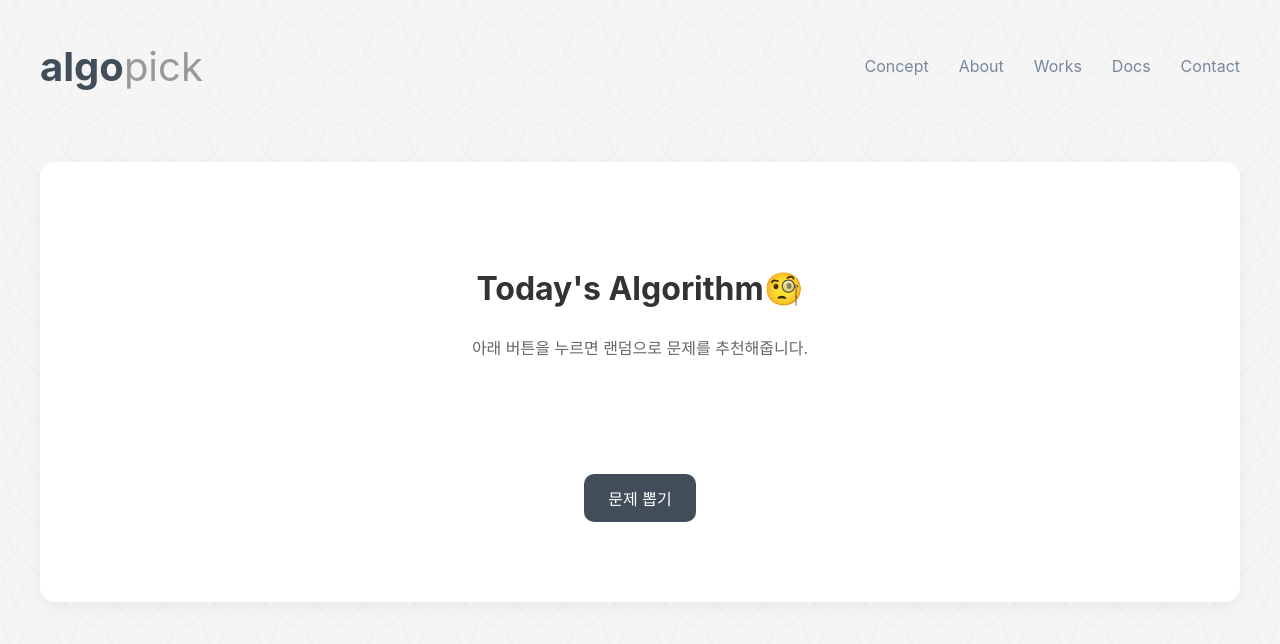
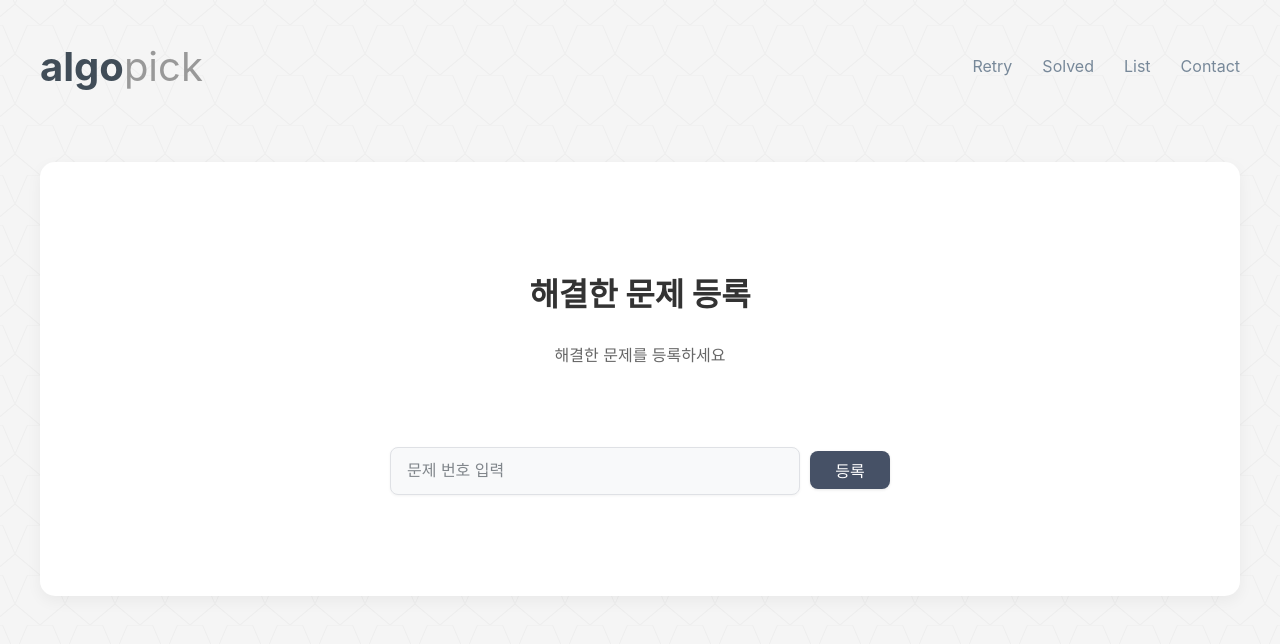
Before and after one commit to 99hyeon/Algopick, a React (Create React App) app in the folder src/main/frontend/: page /solved in a window 1280 px wide. Shown: the top 644 px of the page. Built offline with nearby package versions, Linux system fonts and the light colour scheme.

Commit message:
[frontend] solved, retry 페이지 추가
solved, retry 페이지 추가함
css도 기본적으로 만듦.
router 기능 추가함.

```diff
--- a/src/main/frontend/package.json
+++ b/src/main/frontend/package.json
@@ -11,6 +11,7 @@
     "http-proxy-middleware": "^3.0.3",
     "react": "^19.0.0",
     "react-dom": "^19.0.0",
+    "react-router-dom": "^7.2.0",
     "react-scripts": "5.0.1",
     "web-vitals": "^2.1.4"
   },
--- a/src/main/frontend/src/App.js
+++ b/src/main/frontend/src/App.js
@@ -1,42 +1,21 @@
-import React, { useState } from "react";
+import { BrowserRouter as Router, Routes, Route } from "react-router-dom";
 import AlgoPick from "./components/AlgoPick";
-
-// const AlgoPick = () => {
-//     const [number, setNumber] = useState(null);
-//     const [category, setCategory] = useState(null);
-//     const [loading, setLoading] = useState(false);
-//
-//     const fetchNumber = async () => {
-//         setLoading(true);
-//         try {
-//             const response = await fetch("http://localhost:8080/problems/random");
-//             const data = await response.json();
-//             setNumber(data.id);
-//             setCategory(data.category);
-//         } catch (error) {
-//             console.error("Error fetching number:", error);
-//         }
-//         setLoading(false);
-//     };
-//
-//     return (
-//         <div className="container">
-//             <h1>알고 Pick</h1>
-//             {number !== null && <h2>{number}</h2>}
-//             {category !== null && <h2>{category}</h2>}
-//             <button onClick={fetchNumber} className="pick-button" disabled={loading}>
-//                 {loading ? "로딩 중..." : number === null ? "문제 뽑기" : "다시 뽑기"}
-//             </button>
-//         </div>
-//     );
-// };
+import RandomRecommend from "./components/RandomRecommend";
+import Retry from "./components/Retry";
+import Solved from "./components/Solved";
 
 function App() {
     return (
-        <div>
-            <AlgoPick />
-        </div>
+        <Router>
+            <Routes>
+                <Route path="/" element={<AlgoPick />}>
+                    <Route index element={<RandomRecommend />} /> {/* ✅ 초기 세팅 화면 */}
+                    <Route path="retry" element={<Retry />} />
+                    <Route path="solved" element={<Solved />} />
+                </Route>
+            </Routes>
+        </Router>
     );
 }
 
-export default AlgoPick;
+export default App;
--- a/src/main/frontend/src/components/AlgoPick.js
+++ b/src/main/frontend/src/components/AlgoPick.js
@@ -1,59 +1,14 @@
-import { useState } from "react";
+import { Outlet } from "react-router-dom";
+import Header from "./Header";
 import "../styles/AlgoPick.css";
 
 export default function AlgoPick() {
-
-    const [number, setNumber] = useState(null);
-    const [category, setCategory] = useState(null);
-    const [retry, setRetry] = useState(false);
-    const [loading, setLoading] = useState(false);
-
-    const fetchNumber = async () => {
-        setLoading(true);
-        try {
-            const response = await fetch("http://localhost:8080/problems/random");
-            const data = await response.json();
-            setNumber(data.id);
-            setCategory(data.category);
-            setRetry(data.retry);
-        } catch (error) {
-            console.error("Error fetching number:", error);
-        }
-        setLoading(false);
-    };
-
     return (
         <div className="container">
             <div className="container-inner">
-                <header className="header">
-                    <div className="logo">
-                        algo<span className="logo-span">pick</span>
-                    </div>
-                    <nav>
-                        <ul className="nav-list">
-                            {['Concept', 'About', 'Works', 'Docs', 'Contact'].map((item) => (
-                                <li key={item}>
-                                    <a href="#" className="nav-item">{item}</a>
-                                </li>
-                            ))}
-                        </ul>
-                    </nav>
-                </header>
-
+                <Header />
                 <div className="main-content">
-                    <h2 className="title">Today's Algorithm🧐</h2>
-                    <p className="description">
-                        아래 버튼을 누르면 랜덤으로 문제를 추천해줍니다.
-                    </p>
-                    <div className="infographic-style">
-                        <div>{category !== null && <div className="number">{category}</div>}</div>
-                        <div>{category !== null && <div className="bar">|</div>}</div>
-                        <div>{number !== null && <div className="number">{number} 번</div>}</div>
-                        <div>{retry === false ? null : <div className="retry">retry</div>}</div>
-                    </div>
-                    <button className="btn" onClick={fetchNumber} disabled={loading}>
-                        {loading ? "두구두구🥁" : number === null ? "문제 뽑기" : "다시 뽑기"}
-                    </button>
+                    <Outlet /> {/* ✅ 현재 경로에 맞는 컴포넌트가 여기에서 렌더링됨 */}
                 </div>
             </div>
         </div>
--- /dev/null
+++ b/src/main/frontend/src/components/Header.js
@@ -0,0 +1,29 @@
+import { useNavigate } from "react-router-dom";
+import "../styles/AlgoPick.css";
+
+export default function Header() {
+    const navigate = useNavigate();
+
+    return (
+        <header className="header">
+            <div className="logo" onClick={() => navigate("/")} style={{ cursor: "pointer" }}>
+                algo<span className="logo-span">pick</span>
+            </div>
+            <nav>
+                <ul className="nav-list">
+                    {["Retry", "Solved", "List", "Contact"].map((item) => (
+                        <li key={item}>
+                            <a
+                                href="#"
+                                className="nav-item"
+                                onClick={() => navigate(item === "Retry" ? "/retry" : `/${item.toLowerCase()}`)}
+                            >
+                                {item}
+                            </a>
+                        </li>
+                    ))}
+                </ul>
+            </nav>
+        </header>
+    );
+}
--- /dev/null
+++ b/src/main/frontend/src/components/RandomRecommend.js
@@ -0,0 +1,39 @@
+import { useState } from "react";
+import "../styles/AlgoPick.css";
+
+export default function RandomRecommend() {
+    const [number, setNumber] = useState(null);
+    const [category, setCategory] = useState(null);
+    const [retry, setRetry] = useState(false);
+    const [loading, setLoading] = useState(false);
+
+    const fetchNumber = async () => {
+        setLoading(true);
+        try {
+            const response = await fetch("http://localhost:8080/problems/random");
+            const data = await response.json();
+            setNumber(data.id);
+            setCategory(data.category);
+            setRetry(data.retry);
+        } catch (error) {
+            console.error("Error fetching number:", error);
+        }
+        setLoading(false);
+    };
+
+    return (
+        <>
+            <h2 className="title">Today's Algorithm🧐</h2>
+            <p className="description">아래 버튼을 누르면 랜덤으로 문제를 추천해줍니다.</p>
+            <div className="infographic-style">
+                {category && <div className="number">{category}</div>}
+                {category && <div className="bar">|</div>}
+                {number && <div className="number">{number} 번</div>}
+                {retry && <div className="retry">retry</div>}
+            </div>
+            <button className="btn" onClick={fetchNumber} disabled={loading}>
+                {loading ? "두구두구🥁" : number === null ? "문제 뽑기" : "다시 뽑기"}
+            </button>
+        </>
+    );
+}
--- /dev/null
+++ b/src/main/frontend/src/components/Retry.js
@@ -0,0 +1,15 @@
+import { useNavigate } from "react-router-dom";
+import "../styles/AlgoPick.css";
+
+export default function Retry() {
+    const navigate = useNavigate();
+
+    return (
+        <>
+            <h2 className="title">다시 풀 문제 등록</h2>
+            <p className="description">이미 풀었지만 다시 풀고 싶은 문제를 등록하세요.</p>
+
+            <button className="btn" onClick={() => navigate("/")}>돌아가기</button> {/* ✅ "/"로 이동 */}
+        </>
+    );
+}
--- /dev/null
+++ b/src/main/frontend/src/components/Solved.js
@@ -0,0 +1,63 @@
+import { useNavigate } from "react-router-dom";
+import "../styles/AlgoPick.css";
+import {useState} from "react";
+
+export default function Solved() {
+    const navigate = useNavigate();
+    const [problemNumber, setProblemNumber] = useState("");
+    const [message, setMessage] = useState("");
+    const [isSubmitting, setIsSubmitting] = useState(false);
+
+    const handleRegister = async () => {
+        // if (!problemNumber.trim()) {
+        //     setMessage("⚠️ 문제 번호를 입력하세요!");
+        //     return;
+        // }
+        //
+        // try {
+        //     const response = await fetch("http://localhost:8080/problems/solved", {
+        //         method: "POST",
+        //         headers: { "Content-Type": "application/json" },
+        //         body: JSON.stringify({ id: problemNumber }),
+        //     });
+        //
+        //     const data = await response.json();
+        //
+        //     if (response.ok) {
+        //         setMessage(`✅ 문제 ${problemNumber}이(가) 성공적으로 등록되었습니다!`);
+        //     } else {
+        //         setMessage(`❌ ${data.message || "문제 등록에 실패했습니다."}`);
+        //     }
+        // } catch (error) {
+        //     setMessage("⚠️ 서버 오류가 발생했습니다. 다시 시도해주세요.");
+        //     console.error("Error:", error);
+        // }
+    };
+
+    return (
+        <>
+            <h2 className="title">해결한 문제 등록</h2>
+            <p className="description">해결한 문제를 등록하세요</p>
+
+            <div className="input-number-style">
+                <input
+                    type="number"
+                    className="input"
+                    placeholder="문제 번호 입력"
+                    value={problemNumber}
+                    onChange={(e) => setProblemNumber(e.target.value)}
+                    onKeyPress={(e) => e.key === 'Enter' && handleRegister()}
+                />
+
+                <button
+                    className="btn"
+                    onClick={handleRegister}
+                    disabled={isSubmitting}
+                >
+                    {isSubmitting ? '등록 중...' : '등록'}
+                </button>
+            </div>
+
+        </>
+    );
+}
--- a/src/main/frontend/src/styles/AlgoPick.css
+++ b/src/main/frontend/src/styles/AlgoPick.css
@@ -110,21 +110,6 @@
     margin-bottom: 30px;
 }
 
-.infographic-style .circle {
-    width: 40px;
-    height: 40px;
-    border-radius: 20px;
-    background-color: #343a40;
-    color: white;
-    display: flex;
-    align-items: center;
-    justify-content: center;
-    font-size: 15px;
-    font-weight: 500;
-    padding-left: 13px;
-    padding-right: 13px;
-}
-
 .infographic-style .number {
     font-weight: 600;
     font-size: 30px;
@@ -148,3 +133,72 @@
     margin-left: -8px;
     color: #999999;
 }
+
+
+.input-number-style {
+    display: flex;
+    align-items: center;
+    gap: 10px;
+    width: 100%;
+    max-width: 500px;
+    margin: 0 auto;
+}
+
+/* 입력 필드 스타일 */
+.input-number-style .input {
+    flex: 3;
+    padding: 14px 16px;
+    font-size: 16px;
+    border: 1px solid #dfe1e5;
+    border-radius: 8px;
+    outline: none;
+    transition: all 0.3s ease;
+    background-color: #f8f9fa;
+    color: #3c4043;
+    box-shadow: 0 1px 3px rgba(0, 0, 0, 0.05);
+}
+
+.input-number-style input {
+    flex: 3;
+    padding: 0 12px;
+    border: 1px solid #dfe1e5;
+    font-size: 16px;
+}
+
+.input-number-style .input:focus {
+    border-color: #4285f4;
+    box-shadow: 0 1px 6px rgba(66, 133, 244, 0.2);
+    background-color: #fff;
+}
+
+.input-number-style .input::placeholder {
+    color: #80868b;
+}
+
+/* 버튼 스타일 */
+.input-number-style .btn {
+    max-width: 80px;
+    flex:1;
+    font-size: 16px;
+    font-weight: 500;
+    background-color: #465166;
+    color: white;
+    border: none;
+    border-radius: 8px;
+    cursor: pointer;
+    transition: all 0.3s ease;
+    box-shadow: 0 1px 3px rgba(0, 0, 0, 0.1);
+    margin-bottom: 27px;
+    padding: 7px;
+}
+
+.input-number-style .btn:hover {
+    background-color: #39435a;
+    box-shadow: 0 2px 5px rgba(0, 0, 0, 0.2);
+    transform: translateY(-1px);
+}
+
+.input-number-style .btn:active {
+    transform: translateY(1px);
+    box-shadow: 0 1px 2px rgba(0, 0, 0, 0.1);
+}
```
Also changed, not shown: 2 other files (tests, documents, lock files or other folders).
